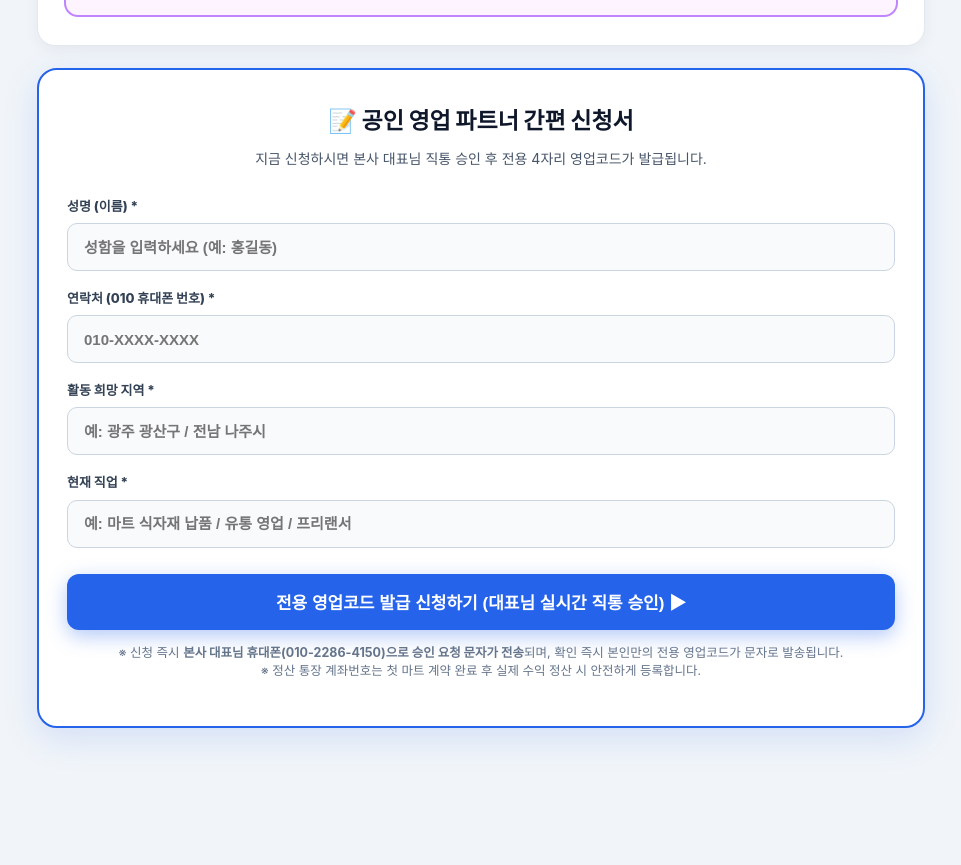
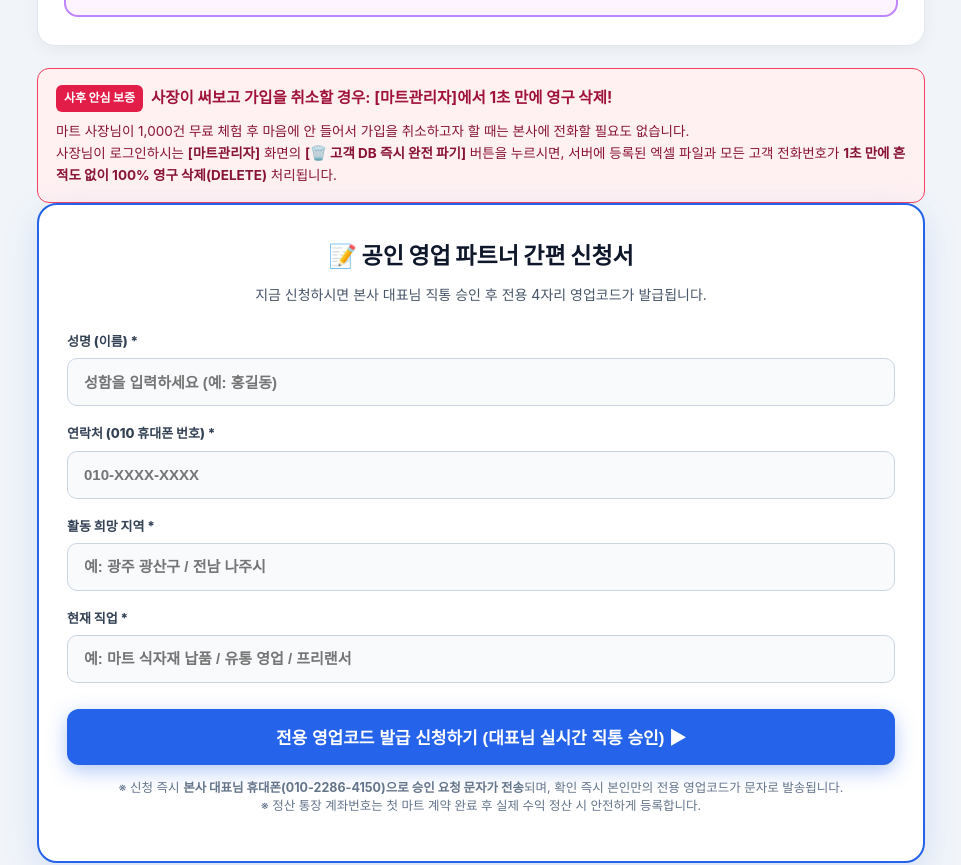
Before and after one commit to taa5804/mart-platform, a website: page public/about-detail.html in a window 1280 px wide. Shown: the part 4445-5310 px from the top of the page, without its empty margins (159-1120 px from the left). Before the commit the page ends 5253 px from the top, so only its background shows below. Drawn offline with Linux system fonts and the light colour scheme.

Commit message:
feat: add mart admin cancellation and customer DB purge notice in about-detail.html

```diff
--- a/public/about-detail.html
+++ b/public/about-detail.html
@@ -655,6 +655,20 @@ body {
     </div>
   </div>
 
+
+    <!-- [가입 취소 및 영구 파기 안내 박스] -->
+    <div style="background:#fff1f2; border:1.5px solid #f43f5e; border-radius:12px; padding:16px 18px; margin-top:22px;">
+      <div style="display:flex; align-items:center; gap:8px; margin-bottom:8px;">
+        <span style="background:#e11d48; color:#fff; font-size:12px; font-weight:900; padding:3px 8px; border-radius:6px;">사후 안심 보증</span>
+        <strong style="color:#9f1239; font-size:15.5px;">사장이 써보고 가입을 취소할 경우: [마트관리자]에서 1초 만에 영구 삭제!</strong>
+      </div>
+      <p style="margin:0; font-size:13.5px; color:#881337; line-height:1.65;">
+        마트 사장님이 1,000건 무료 체험 후 마음에 안 들어서 가입을 취소하고자 할 때는 본사에 전화할 필요도 없습니다.<br>
+        사장님이 로그인하시는 <b>[마트관리자]</b> 화면의 <b>[🗑️ 고객 DB 즉시 완전 파기]</b> 버튼을 누르시면, 서버에 등록된 엑셀 파일과 모든 고객 전화번호가 <b>1초 만에 흔적도 없이 100% 영구 삭제(DELETE)</b> 처리됩니다.
+      </p>
+    </div>
+
+
   <!-- [6] 공인 영업 파트너 간편 신청서 -->
   <div class="apply-card" id="applySection">
     <h2 class="apply-title">📝 공인 영업 파트너 간편 신청서</h2>
```
